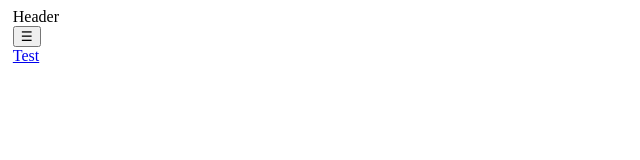
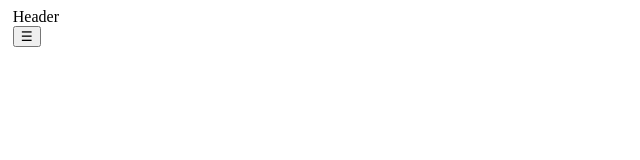
Before and after one commit to jcmsj/vuk, a Vue app: page / in a window 1280 px wide. Shown: the top 160 px of the page, without its empty margins (0-640 px from the left). Built offline with nearby package versions, Linux system fonts and the light colour scheme.

Commit message:
removed test link for TOC

```diff
--- a/src/components/AppHeader.vue
+++ b/src/components/AppHeader.vue
@@ -12,8 +12,6 @@ const emits = defineEmits(["toggle-s-panel"]);
                 ☰
             </button>
         </nav>
-        <a href="#id_cover_xhtml">Test</a>
-
     </header>
 </template>
 
```
